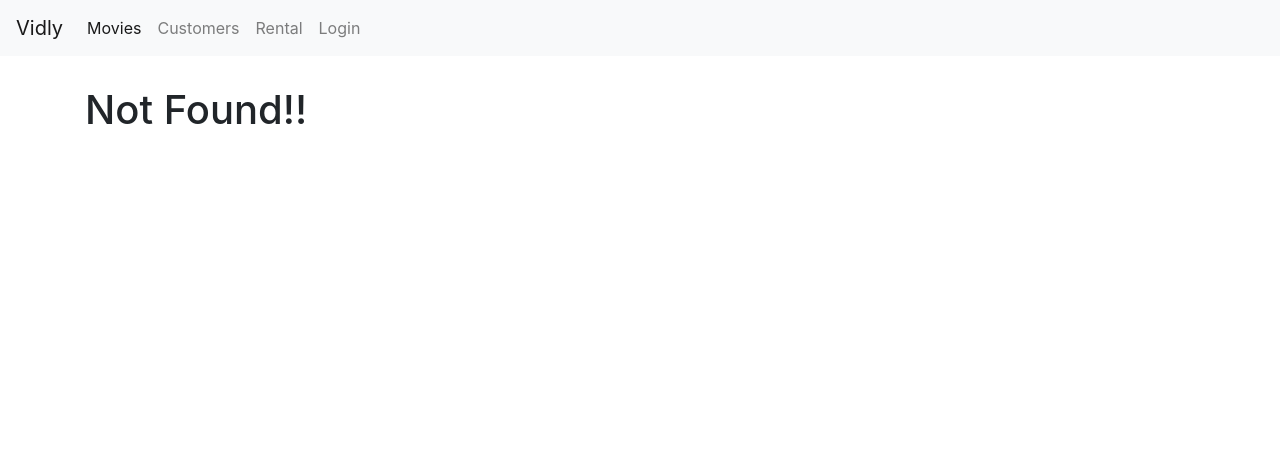
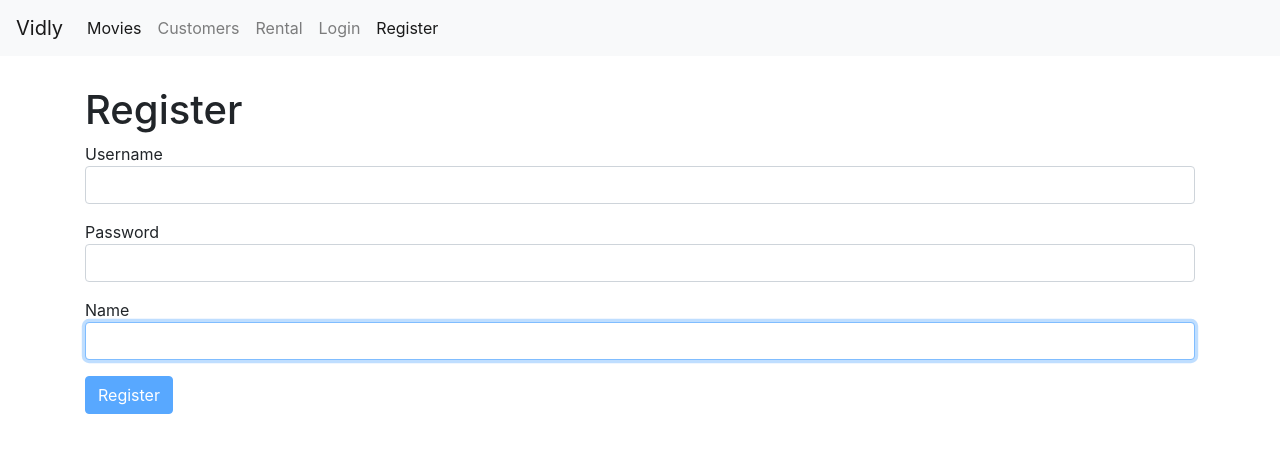
Before and after one commit to mojtabavi/Programing-Training, a React (Create React App) app in the folder React/vidly/: page /register in a window 1280 px wide. Before the commit this address led to /not-found. Shown: the top 452 px of the page. Built offline with nearby package versions, Linux system fonts and the light colour scheme.

Commit message:
React-Form Create Register Form

```diff
--- a/React/vidly/src/App.js
+++ b/React/vidly/src/App.js
@@ -7,6 +7,7 @@ import NotFound from './components/notFound';
 import NavBar from './components/navBar';
 import MovieForm from './components/movieForm'
 import LoginForm from './components/loginForm'
+import RegisterForm from './components/registerForm'
 import './App.css';
 
 class App extends Component {
@@ -16,6 +17,7 @@ class App extends Component {
     <NavBar />
     <main className="container">
       <Switch>
+      <Route path="/register" component={RegisterForm}></Route>
       <Route path="/login" component={LoginForm}></Route>
       <Route path="/movies/:id" component={MovieForm}></Route>
       <Route path="/movies" component={ Movies } ></Route>
--- a/React/vidly/src/components/navBar.jsx
+++ b/React/vidly/src/components/navBar.jsx
@@ -33,6 +33,11 @@ const NavBar = () => {
               Login
             </NavLink>
           </li>
+          <li className="nav-item">
+            <NavLink className="nav-link" to="/register">
+              Register
+            </NavLink>
+          </li>
         </ul>
       </div>
     </nav>
--- /dev/null
+++ b/React/vidly/src/components/registerForm.jsx
@@ -0,0 +1,45 @@
+import React, { Component } from "react";
+import Joi from "joi-browser";
+import Form from "./common/form";
+
+class RegisterForm extends Form {
+  state = {
+    data: { username: "", password: "", name: "" },
+    errors: {},
+  };
+
+  schema = {
+    username: Joi.string()
+    .required()
+    .email()
+    .label("Username"),
+    password: Joi.string()
+    .required()
+    .min(5)
+    .label("Password"),
+    name: Joi.string()
+    .required()
+    .label("Name")
+  };
+
+  doSubmit = () => {
+    //Call the Server
+    console.log("Submitted");
+  };
+
+  render() {
+    return (
+      <div>
+        <h1>Register</h1>
+        <form onSubmit={this.handleSubmit}>
+          {this.renderInput("username", "Username")}
+          {this.renderInput("password", "Password", "password")}
+          {this.renderInput("name", "Name")}
+          {this.renderButton("Register")}
+        </form>
+      </div>
+    );
+  }
+}
+
+export default RegisterForm;
```
